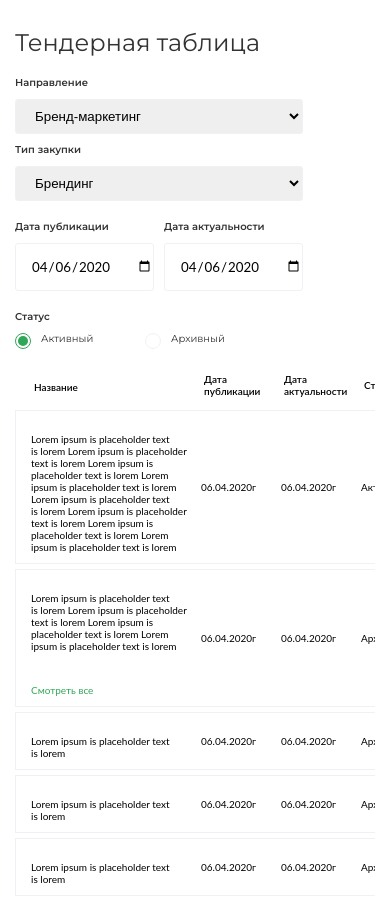
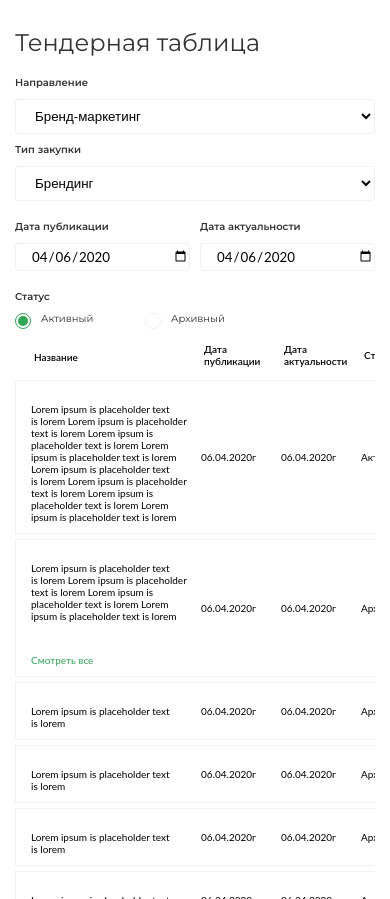
Before and after one commit to EvilNekromat777/leeft, a website: page index.html in a window 390 px wide. Shown: the part 1988-2887 px from the top of the page. Drawn offline with nearby package versions, Linux system fonts and the light colour scheme.

Commit message:
fix: убрала пустые места + цвет селектов

```diff
--- a/scss/index.scss
+++ b/scss/index.scss
@@ -342,6 +342,9 @@
 	}
 	&__select {
 		margin: 0px 30px 0px 0px;
+        &:last-child{
+            margin: 0px 0px 0px 0px;
+        }
 		p {
 			font-weight: 600;
 			font-size: 15px;
@@ -354,6 +357,8 @@
 			border-radius: 3px;
 			padding: 15px 0px 15px 20px;
 			width: 314px;
+			background: #FFFFFF;
+
 		}
 	}
 	&__input {
@@ -363,6 +368,7 @@
 		padding: 15px 20px 15px 20px;
 		width: 220px;
 		height: 48px;
+		background: #FFFFFF;
 	}
 	&__select-check {
 		display: flex;
@@ -422,10 +428,17 @@
 	.tender-table {
 		padding: 40px 0px 0px 0px;
 		&__select {
+            width: 50%;
+            select{
+                width: 100%;
+            }
 			&_margin {
-				margin: 0px 125px 0px 0px;
+				// margin: 0px 125px 0px 0px;
 			}
 		}
+        &__input{
+            width: 100%;
+        }
 		&__selects {
 			display: block;
 		}
@@ -442,6 +455,7 @@
 		}
 		&__select {
 			margin: 0px 0px 10px 0px;
+            width: 100%;
 			&_margin {
 				margin: 0px 10px 10px 0px;
 			}
@@ -463,12 +477,14 @@
 				margin: 0px 0px 10px 0px;
 			}
 			select {
-				width: 288px;
+				// width: 288px;
 				padding: 8px 0px 8px 15px;
 			}
 		}
 		&__input {
-			width: 139px;
+			// width: 139px;
+            width: 100%;
+            height: 28px;
 			padding: 8px 0px 8px 15px;
 		}
 		&__date {
```
Also changed, not shown: css/feedbackform.css, css/feedbackform.min.css, css/index.css, css/index.min.css.
